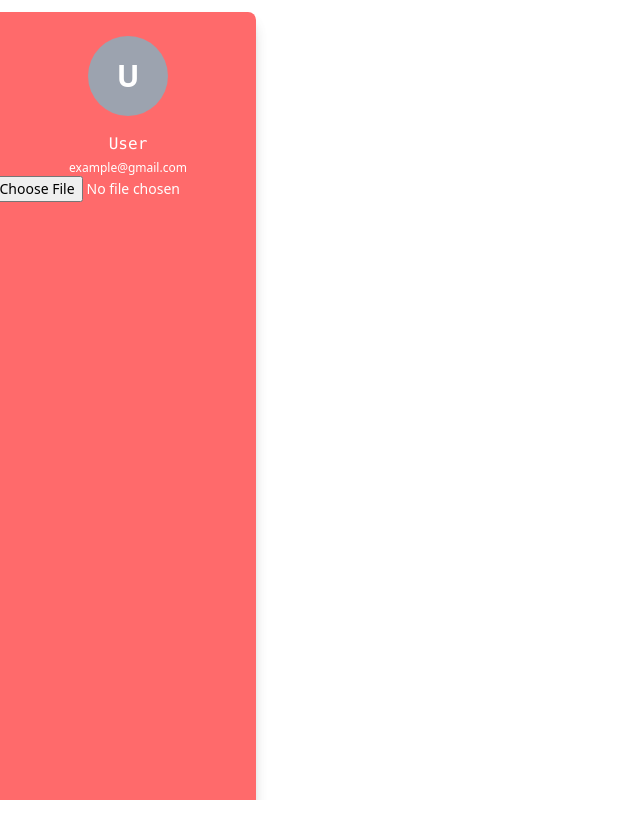
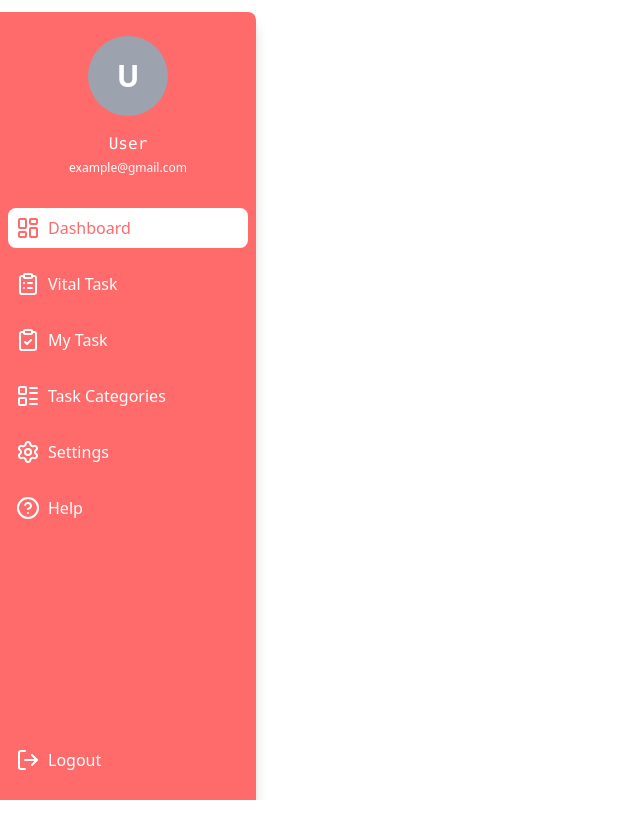
Before and after one commit to shizafatima/ToDo-App, a React (Vite) app: page /dashboard in a window 1280 px wide. Shown: the whole page, without its empty margins (0-640 px from the left). Built offline with nearby package versions, Linux system fonts and the light colour scheme.

Commit message:
updated code with side bar added to dashboard

```diff
--- a/src/components/Header.jsx
+++ b/src/components/Header.jsx
@@ -0,0 +1,25 @@
+import React from "react";
+
+const Header = () => {
+    return(
+        <div>
+
+            {/*search bar*/}
+            <div>
+
+            </div>
+            {/* icons and date */}
+            <div>
+                {/* avatars */}
+                <div>
+
+                </div>
+            {/* invite button */}
+            <button></button>
+            </div>
+
+        </div>
+
+
+    )
+}
--- a/src/components/Sidebar.jsx
+++ b/src/components/Sidebar.jsx
@@ -1,4 +1,6 @@
 import React, { useState } from "react";
+import { ImagePlus, Trash2, LayoutDashboard, ClipboardCheck, ClipboardList, LayoutList, Settings, CircleQuestionMark, LogOut } from 'lucide-react';
+import { NavLink } from "react-router-dom";
 
 
 const Sidebar = () => {
@@ -8,7 +10,7 @@ const Sidebar = () => {
     });
 
     const handleImageUpload = (e) => {
-        const file = e.target.file[0];
+        const file = e.target.files[0];
         const reader = new FileReader();
         reader.onloadend = () => {
             const updatedUser = { ...user, avatar: reader.result }
@@ -20,35 +22,72 @@ const Sidebar = () => {
         };
     };
 
+    const triggerFileInput = () => {
+        document.getElementById("avatarUpload").click();
+    };
     let avatarDisplay;
     if (user.avatar) {
         avatarDisplay = (
-            <div className="relative mb-4">
+            <div className="relative mb-4 group flex flex-col items-center">
+
+
+                <div
+                    className="relative cursor-pointer"
+                    onClick={triggerFileInput}
+                    title="Remove or Replace Image">
 
                     <img
                         src={user.avatar}
                         alt="user avatar"
-                    className="w-20 h-20 rounded-full mb-4 border-4 border-white shadow-md object-cover" />
+                        className="w-[105px] h-[105px] rounded-full mb-4 border-4 border-white shadow-md object-cover" />
 
-                <label htmlFor="avatarUpload">
-                    <svg xmlns="http://www.w3.org/2000/svg" width="24" height="24" viewBox="0 0 24 24" fill="none" stroke="currentColor" stroke-width="2" stroke-linecap="round" stroke-linejoin="round" class="lucide lucide-image-up-icon lucide-image-up"><path d="M10.3 21H5a2 2 0 0 1-2-2V5a2 2 0 0 1 2-2h14a2 2 0 0 1 2 2v10l-3.1-3.1a2 2 0 0 0-2.814.014L6 21"/><path d="m14 19.5 3-3 3 3"/><path d="M17 22v-5.5"/><circle cx="9" cy="9" r="2"/></svg>
-                </label>
+                    <div className="absolute inset-0 bg-black bg-opacity-50 rounded-full flex flex-col items-center justify-center opacity-0 group-hover:opacity-100 transition-opacity mb-4">
+                        <span className="text-xs text-white text-center px-2">
+                            Replace Image
+                        </span>
+                        <Trash2
+                            onClick={(e) => {
+                                e.stopPropagation(); // ✅ Prevent file input trigger
+                                const updatedUser = { ...user, avatar: null };
+                                setUser(updatedUser);
+                                localStorage.setItem("userData", JSON.stringify(updatedUser));
+                            }}
+                            className="w-4 h-4 mt-1 text-white hover:text-white cursor-pointer"
+                        />
+                    </div>
+
+
+                </div>
             </div>
         );
     } else {
         let initial = "U"
         if (user.userName) {
             initial = user.userName[0].toUpperCase();
+
         }
 
         avatarDisplay = (
-            <div className="w-20 h-20 rounded-full bg-gray-400 text-white flex items-center justify-center text-3xl font-bold mb-4">
+            <div
+                onClick={triggerFileInput}
+                className="w-20 h-20 rounded-full bg-gray-400 text-white flex flex-col items-center justify-center mb-4 cursor-pointer group"
+                title="Upload Avatar"
+            >
+                <span className="text-3xl font-bold leading-none">
                     {initial}
+                </span>
+                <ImagePlus className="w-5 h-5 mt-1 text-white opacity-80 group-hover:opacity-100 hidden" />
+                <div className="absolute bottom-0 translate-y-full text-xs text-white opacity-0 group-hover:opacity-100 transition-opacity">
+                    Upload Image
                 </div>
-        )
+
+            </div>
+        );
     }
     return (
-        <div className="w-64 h-screen bg-[#ff6a6b] text-white flex flex-col items-center py-6 shadow-lg rounded-r-lg">
+        <div className="w-64 h-screen bg-[#ff6a6b] text-white flex flex-col py-6 shadow-lg rounded-r-lg">
+            <div className="flex flex-col items-center mb-6">
+
                 {avatarDisplay}
                 <p className="text-md font-medium mb-1 font-mono">
                     {user.userName || "User"}
@@ -57,17 +96,99 @@ const Sidebar = () => {
                     {user.email || "example@gmail.com"}
                 </p>
                 <div>
-
                     <input
                         type="file"
                         accept="image/*"
+                        id="avatarUpload"
                         onChange={handleImageUpload}
-                    className="mb-6 text-sm"
+                        className="mb-6 text-sm hidden"
                     />
                 </div>
-            <div className="flex flex-col items-center mb-10">
-                <img src="" alt="" />
             </div>
+            <nav className="flex flex-1 flex-col p-0 ml-0 text-left">
+                <NavLink
+                    to="/dashboard"
+                    className={({ isActive }) =>
+                        `flex items-center gap-2 p-2 m-2 rounded-lg font-medium ${isActive
+                            ? "bg-white text-[#ff6a6b]"
+                            : "hover:bg-red-400 text-white"
+                        }`}
+                >
+                    <LayoutDashboard />
+                    <span>Dashboard</span>
+                </NavLink>
+
+                <NavLink
+                    to="/vital task"
+                    className={({ isActive }) =>
+                        `flex items-center gap-2 p-2 m-2 rounded-lg font-medium ${isActive
+                            ? "bg-white text-[#ff6a6b]"
+                            : "hover:bg-red-400 text-white"
+                        }`}>
+                    <ClipboardList />
+                    <span>Vital Task</span>
+
+                </NavLink>
+
+                <NavLink
+                    to="/my task"
+                    className={({ isActive }) =>
+                        `flex items-center gap-2 p-2 m-2 rounded-lg font-medium ${isActive
+                            ? "bg-white text-[#ff6a6b]"
+                            : "hover:bg-white opacity-50% text-white"
+                        }`}>
+                    <ClipboardCheck />
+                    <span>My Task</span>
+
+                </NavLink>
+
+                <NavLink
+                    to="/task categories"
+                    className={({ isActive }) =>
+                        `flex items-center gap-2 p-2 m-2 rounded-lg font-medium ${isActive
+                            ? "bg-white text-[#ff6a6b]"
+                            : "hover:bg-red-400 text-white"
+                        }`}>
+
+                    <LayoutList />
+                    <span>Task Categories</span>
+                </NavLink>
+
+                <NavLink
+                    to="/settings"
+                    className={({ isActive }) =>
+                        `flex items-center gap-2 p-2 m-2 rounded-lg font-medium ${isActive
+                            ? "bg-white text-[#ff6a6b]"
+                            : "hover:bg-red-400 text-white"
+                        }`}>
+                    <Settings />
+                    <span>Settings</span>
+                </NavLink>
+
+                <NavLink
+                    to="/help"
+                    className={({ isActive }) =>
+                        `flex items-center gap-2 p-2 m-2 rounded-lg font-medium ${isActive
+                            ? "bg-white text-[#ff6a6b]"
+                            : "hover:bg-red-400 text-white"
+                        }`}>
+                    <CircleQuestionMark />
+                    <span>Help</span>
+
+                </NavLink>
+
+                <NavLink
+                    to="/logout"
+                    className={({ isActive }) =>
+                        `flex items-center gap-2 p-2 m-2 rounded-lg font-medium mt-auto ${isActive
+                            ? "bg-white text-[#ff6a6b]"
+                            : "hover:bg-red-400 text-white"
+                        }`}>
+
+                    <LogOut />
+                    <span>Logout</span>
+                </NavLink>
+            </nav>
 
         </div>
     )
```
Lines whose indentation alone changed are shown as unchanged.
